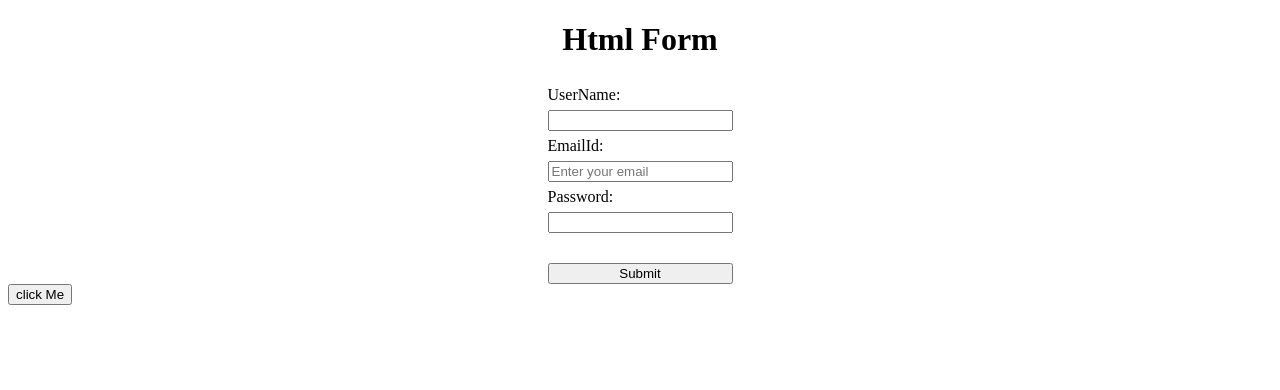
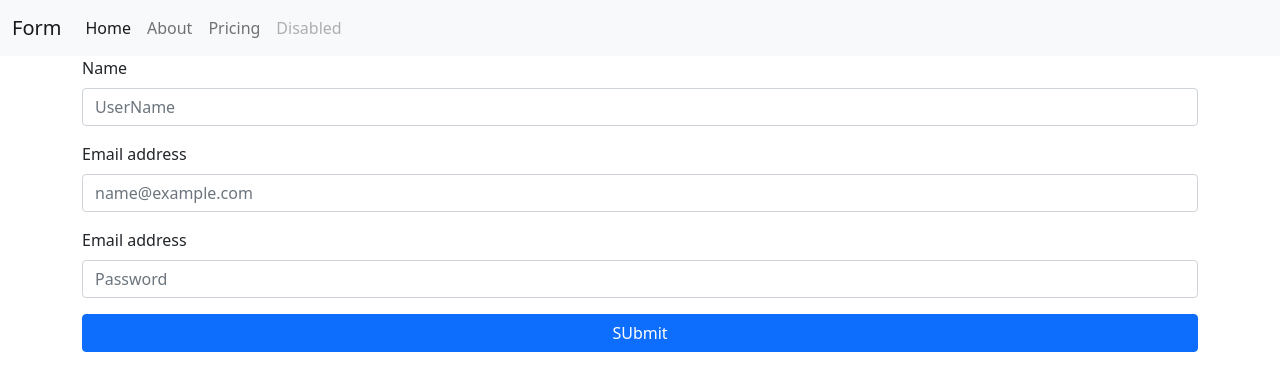
Before and after one commit to ASHUTOSH10F/10-Day, a plain HTML site: page Form.html in a window 1280 px wide. Drawn offline with nearby package versions, Linux system fonts and the light colour scheme.

Commit message:
Practice
Preactice

```diff
--- a/Form.html
+++ b/Form.html
@@ -1,33 +1,49 @@
 <!DOCTYPE html>
 <html lang="en">
-  <head>
-    <meta charset="UTF-8" />
-    <meta name="viewport" content="width=device-width, initial-scale=1.0" />
-    <title>Document</title>
-    <link rel="stylesheet" href="Form.css" />
-  </head>
-  <body>
-    <h1 style="text-align: center;">Html Form</h1>
-    <form action="#" id="form">
-      <div class="container form">
-        <label for="Name">UserName:</label>
-        <input type="text" id="Name" name="Name" />
-        <label for="Email">EmailId:</label>
-        <input
-          type="email"
-          id="Email"
-          name="Email"
-          placeholder="Enter your email"
-        />
-        <label for="Password">Password:</label>
-        <input type="password" id="Password" /><br>
-        <button class="submit-btn" type="submit">Submit</button>
+<head>
+  <meta charset="UTF-8">
+  <meta name="viewport" content="width=device-width, initial-scale=1.0">
+  <link href="https://cdn.jsdelivr.net/npm/bootstrap@5.0.2/dist/css/bootstrap.min.css" rel="stylesheet" integrity="sha384-EVSTQN3/azprG1Anm3QDgpJLIm9Nao0Yz1ztcQTwFspd3yD65VohhpuuCOmLASjC" crossorigin="anonymous">
+  <script src="https://cdn.jsdelivr.net/npm/bootstrap@5.0.2/dist/js/bootstrap.bundle.min.js" integrity="sha384-MrcW6ZMFYlzcLA8Nl+NtUVF0sA7MsXsP1UyJoMp4YLEuNSfAP+JcXn/tWtIaxVXM" crossorigin="anonymous"></script>
+  <title>Form</title>
+</head>
+<body>
+<div class="conatiner">
+  <nav class="navbar navbar-expand-lg navbar-light bg-light">
+  <div class="container-fluid">
+    <a class="navbar-brand" href="#">Form</a>
+    <button class="navbar-toggler" type="button" data-bs-toggle="collapse" data-bs-target="#navbarNavAltMarkup" aria-controls="navbarNavAltMarkup" aria-expanded="false" aria-label="Toggle navigation">
+      <span class="navbar-toggler-icon"></span>
+    </button>
+    <div class="collapse navbar-collapse" id="navbarNavAltMarkup">
+      <div class="navbar-nav">
+        <a class="nav-link active" aria-current="page" href="#">Home</a>
+        <a class="nav-link" href="#">About</a>
+        <a class="nav-link" href="#">Pricing</a>
+        <a class="nav-link disabled" href="#" tabindex="-1" aria-disabled="true">Disabled</a>
       </div>
-      <script src="Form.js"></script>
-    </form>
-  </body>
+    </div>
+  </div>
+</nav>
+</div>
 
 
-
-  <button type="button" id="btn">click Me</button>
+<div class="container">
+  <div class="mb-3">
+  <label for="exampleFormControlInput1" class="form-label">Name</label>
+  <input type="text" class="form-control" id="exampleFormControlInput1" placeholder="UserName">
+</div>
+  <div class="mb-3">
+  <label for="exampleFormControlInput2" class="form-label">Email address</label>
+  <input type="email" class="form-control" id="exampleFormControlInput2" placeholder="name@example.com">
+</div>
+<div class="mb-3">
+  <label for="exampleFormControlInput3" class="form-label">Email address</label>
+  <input type="password" class="form-control" id="exampleFormControlInput3" placeholder="Password">
+</div>
+<div class="d-grid gap-2">
+  <button class="btn btn-primary" type="button">SUbmit</button>
+</div>
+</div>
+</body>
 </html>
--- a/Form.js
+++ b/Form.js
@@ -156,6 +156,69 @@
 // console.log(a); // 10
 
 
+// let  num ="20"
 
-let a = "hello';
-console.log(a);
+
+// Parctice Question
+
+let  city ="Jaipur";
+console.log(city);
+
+let num= 20;
+console.log( typeof(num));
+
+
+var  student ="John";
+console.log(student);
+
+let admin="John Kkumar";
+console.log(admin);
+
+const AdminLoginPassword="Admin";
+console.log(AdminLogin);
+
+
+"5"===5; // true
+"5"===5; // false
+
+
+let object ={
+    Name:"amit",
+    age:23,
+    isPassed:true,
+}
+
+
+let array =["mango","apple","bannana","orange"];
+console.log(array);
+array.push("grapes");
+console.log(array);
+
+
+let x =99.99
+console.log(x);
+
+
+
+let input =prompt("Enter a number");
+if(Marks>60)
+{
+    alert("You are pass");
+}
+else
+{
+    alert("Make More Efforts");
+}
+
+
+const name = "John";
+const age = 30;
+if (name =="" || age == "") {
+    alert("All fields are required");
+}
+
+
+let btn =document.getElementsByClassName("btn-primary");
+btn.addEventListener("click", function() {
+    alert("Button clicked");
+});
```
